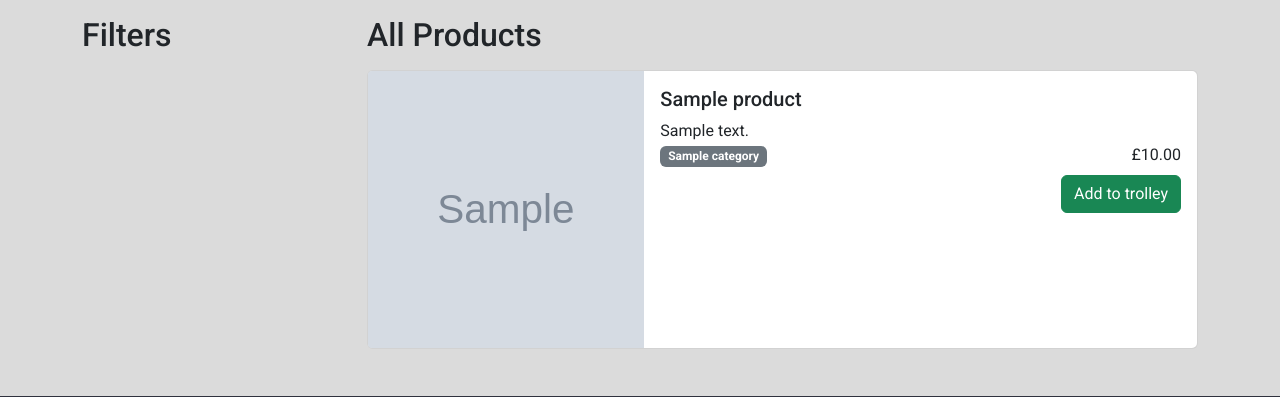
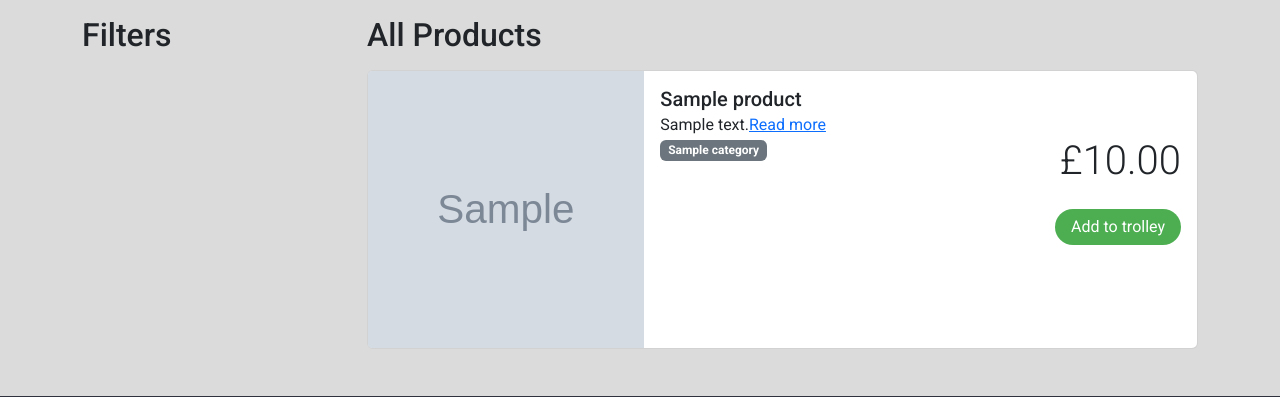
Before and after one commit to faelf/pixel_shop, a Django app: page /store/ in a window 1280 px wide. Shown: the part 73-470 px from the top of the page. Run offline with Django 5.2, Linux system fonts and the light colour scheme; tables that the repository leaves empty hold one stand-in row (values such as "Sample post"); grey boxes marked "Sample" are stand-in pictures; some libraries are stand-ins or nearby versions.

Commit message:
Implement product detail view and template; update product card links

```diff
--- a/products/templates/products/product_card.html
+++ b/products/templates/products/product_card.html
@@ -5,7 +5,9 @@
       {% if product.image %}
         <div class="col-lg-4">
           <div class="product-img-wrapper">
-            <img src="{{ product.image.url }}" alt="{{ product.name }}">
+            <a href="{% url 'product_detail' product.id %}">
+              <img src="{{ product.image.url }}" alt="{{ product.name }}">
+            </a>
           </div>
         </div>
       {% else %}
@@ -15,15 +17,22 @@
       {% endif %}
       <div class="col-lg-8">
         <div class="card-body">
-          <p class="h5 card-title">{{ product.name }}</p>
+          <a href="{% url 'product_detail' product.id %}"
+             class="h5 link-underline link-underline-opacity-0">{{ product.name }}</a>
           <div class="d-block d-xl-none">
-            <p class="card-text">{{ product.description|truncatewords:20 }}</p>
+            <p class="card-text">
+              {{ product.description|truncatewords:20 }}<a href="{% url 'product_detail' product.id %}">Read more</a>
+            </p>
           </div>
           <div class="d-none d-xl-block d-xxl-none">
-            <p class="card-text">{{ product.description|truncatewords:40 }}</p>
+            <p class="card-text">
+              {{ product.description|truncatewords:40 }}<a href="{% url 'product_detail' product.id %}">Read more</a>
+            </p>
           </div>
           <div class="d-none d-xxl-block">
-            <p class="card-text">{{ product.description|truncatewords:70 }}</p>
+            <p class="card-text">
+              {{ product.description|truncatewords:60 }}<a href="{% url 'product_detail' product.id %}">Read more</a>
+            </p>
           </div>
           <div class="row">
             <div class="col-12 col-md-8">
@@ -36,11 +45,11 @@
               </p>
             </div>
             <div class="col-12 col-md-4 text-end">
-              <p class="card-text">£{{ product.price }}</p>
+              <p class="display-6">£{{ product.price }}</p>
             </div>
           </div>
           <div class="d-flex justify-content-end mt-2">
-            <button class="btn btn-success mb-3">Add to trolley</button>
+            <button class="btn btn-primary mb-3">Add to trolley</button>
           </div>
         </div>
       </div>
--- a/products/urls.py
+++ b/products/urls.py
@@ -3,4 +3,5 @@ from . import views
 
 urlpatterns = [
     path("", views.products_list, name="products_list"),
+    path("<int:product_id>/", views.product_detail, name="product_detail"),
 ]
--- a/products/views.py
+++ b/products/views.py
@@ -1,4 +1,4 @@
-from django.shortcuts import render
+from django.shortcuts import render, get_object_or_404
 from .models import Product
 
 
@@ -7,3 +7,8 @@ def products_list(request):
     products = Product.objects.all()
     context = {"products": products}
     return render(request, "products/products_list.html", context)
+
+
+def product_detail(request, product_id):
+    product = get_object_or_404(Product, pk=product_id)
+    return render(request, "products/product_detail.html", {"product": product})
```
Also changed, not shown: products/templates/products/product_detail.html (added, +37 -0 lines), products/templates/products/products_detail.html (deleted).
